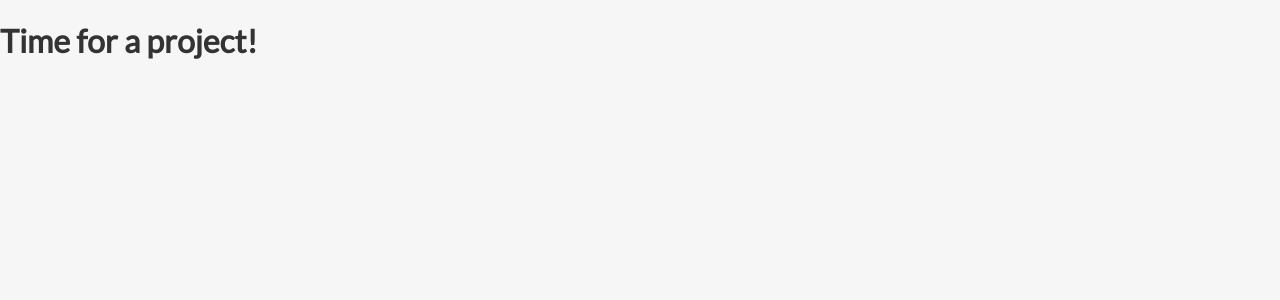
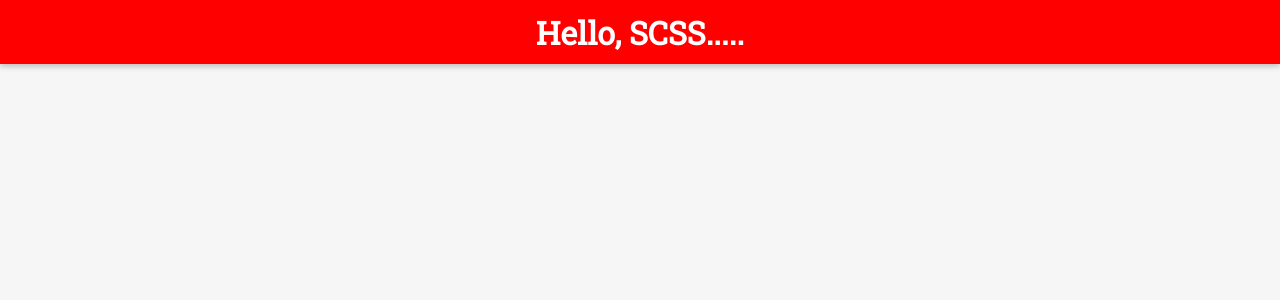
Before and after one commit to smarigowda/my-svelte-project, a Svelte app: page / in a window 1280 px wide. Shown: the top 300 px of the page. Built offline with nearby package versions, Linux system fonts and the light colour scheme.

Commit message:
SUC-5 course project and SCSS support

```diff
--- a/package.json
+++ b/package.json
@@ -2,6 +2,7 @@
   "name": "svelte-app",
   "version": "1.0.0",
   "devDependencies": {
+    "node-sass": "^4.12.0",
     "npm-run-all": "^4.1.5",
     "rollup": "^1.12.0",
     "rollup-plugin-commonjs": "^10.0.0",
@@ -9,7 +10,8 @@
     "rollup-plugin-node-resolve": "^5.2.0",
     "rollup-plugin-svelte": "^5.0.3",
     "rollup-plugin-terser": "^4.0.4",
-    "svelte": "^3.0.0"
+    "svelte": "^3.0.0",
+    "svelte-preprocess": "^2.14.4"
   },
   "dependencies": {
     "sirv-cli": "^0.4.4"
--- a/rollup.config.js
+++ b/rollup.config.js
@@ -1,18 +1,19 @@
-import svelte from 'rollup-plugin-svelte';
-import resolve from 'rollup-plugin-node-resolve';
-import commonjs from 'rollup-plugin-commonjs';
-import livereload from 'rollup-plugin-livereload';
-import { terser } from 'rollup-plugin-terser';
+import svelte from "rollup-plugin-svelte";
+import resolve from "rollup-plugin-node-resolve";
+import commonjs from "rollup-plugin-commonjs";
+import livereload from "rollup-plugin-livereload";
+import { terser } from "rollup-plugin-terser";
+import autoPreprocess from "svelte-preprocess";
 
 const production = !process.env.ROLLUP_WATCH;
 
 export default {
-	input: 'src/main.js',
+  input: "src/main.js",
   output: {
     sourcemap: true,
-		format: 'iife',
-		name: 'app',
-		file: 'public/bundle.js'
+    format: "iife",
+    name: "app",
+    file: "public/bundle.js"
   },
   plugins: [
     svelte({
@@ -21,8 +22,11 @@ export default {
       // we'll extract any component CSS out into
       // a separate file — better for performance
       css: css => {
-				css.write('public/bundle.css');
-			}
+        css.write("public/bundle.css");
+      },
+      preprocess: autoPreprocess({
+        /* options */
+      })
     }),
 
     // If you have external dependencies installed from
@@ -32,13 +36,14 @@ export default {
     // https://github.com/rollup/rollup-plugin-commonjs
     resolve({
       browser: true,
-			dedupe: importee => importee === 'svelte' || importee.startsWith('svelte/')
+      dedupe: importee =>
+        importee === "svelte" || importee.startsWith("svelte/")
     }),
     commonjs(),
 
     // Watch the `public` directory and refresh the
     // browser on changes when not in production
-		!production && livereload('public'),
+    !production && livereload("public"),
 
     // If we're building for production (npm run build
     // instead of npm run dev), minify
--- a/src/App.svelte
+++ b/src/App.svelte
@@ -1,9 +1,5 @@
 <script>
-
+  import Header from "./UI/Header.svelte";
 </script>
 
-<style>
-
-</style>
-
-<h1>Time for a project!</h1>
+<Header />
--- /dev/null
+++ b/src/UI/Header.svelte
@@ -0,0 +1,28 @@
+<script>
+
+</script>
+
+<style lang="scss">
+  $color: red;
+  header {
+    position: fixed;
+    width: 100%;
+    top: 0;
+    left: 0;
+    height: 4rem;
+    background: $color;
+    display: flex;
+    justify-content: center;
+    align-items: center;
+    box-shadow: 0 2px 6px rgba(0, 0, 0, 0.26);
+  }
+  h1 {
+    color: white;
+    font-family: "Roboto Slab", serif;
+    margin: 0;
+  }
+</style>
+
+<header>
+  <h1>Hello, SCSS.....</h1>
+</header>
```
Also changed, not shown: 1 other file (tests, documents, lock files or other folders). Lines whose indentation alone changed are shown as unchanged.
